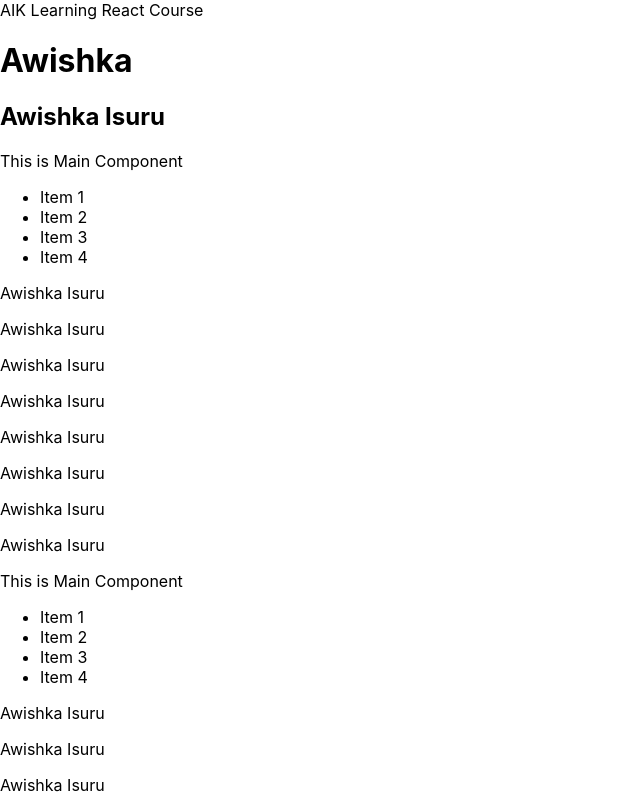
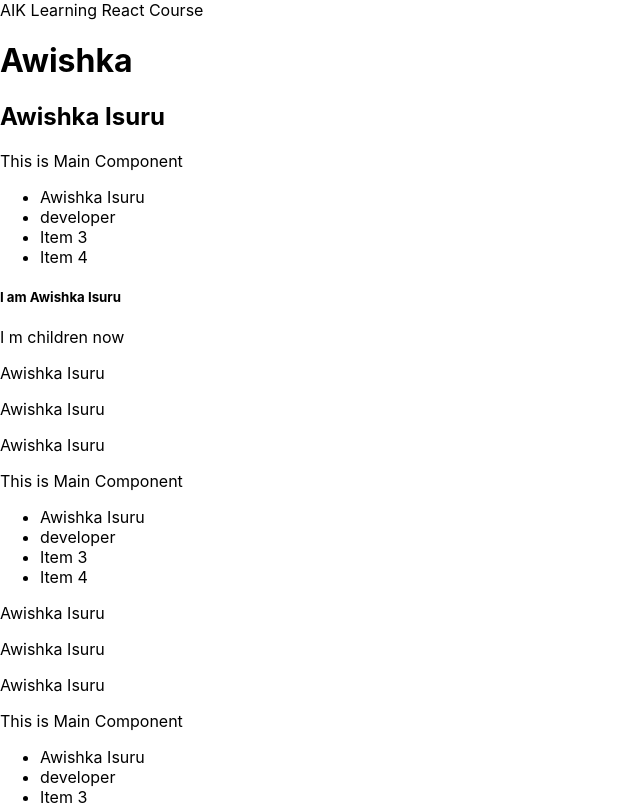
Before and after one commit to Awishka0573/react_basics, a React (Create React App) app: page / in a window 1280 px wide. Shown: the top 805 px of the page, without its empty margins (0-640 px from the left). Built offline with nearby package versions, Linux system fonts and the light colour scheme.

Commit message:
using props

```diff
--- a/src/App.js
+++ b/src/App.js
@@ -12,6 +12,7 @@
     <h2>Awishka Isuru</h2>
     <Main>
       <h5>I am Awishka Isuru</h5>
+      <p>I m children now</p>
     </Main>
     <Main />
     <Main />
--- a/src/Components/Main.js
+++ b/src/Components/Main.js
@@ -1,21 +1,20 @@
-function Main() {
+function Main(props) {
+    const name = "Awishka Isuru";
+    const position = "developer";
     return (
         <>
         <div>This is Main Component</div>
         <ul>
-            <li>Item 1</li>
-            <li>Item 2</li>
+            <li>{name}</li>
+            <li>{position}</li>
             <li>Item 3</li>
             <li>Item 4</li>
         </ul>
+        {props.children}
         <p>Awishka Isuru</p>
         <p>Awishka Isuru</p>
         <p>Awishka Isuru</p>
-        <p>Awishka Isuru</p>
-        <p>Awishka Isuru</p>
-        <p>Awishka Isuru</p>
-        <p>Awishka Isuru</p>
-        <p>Awishka Isuru</p>
+
         </>
     );
 }
```
